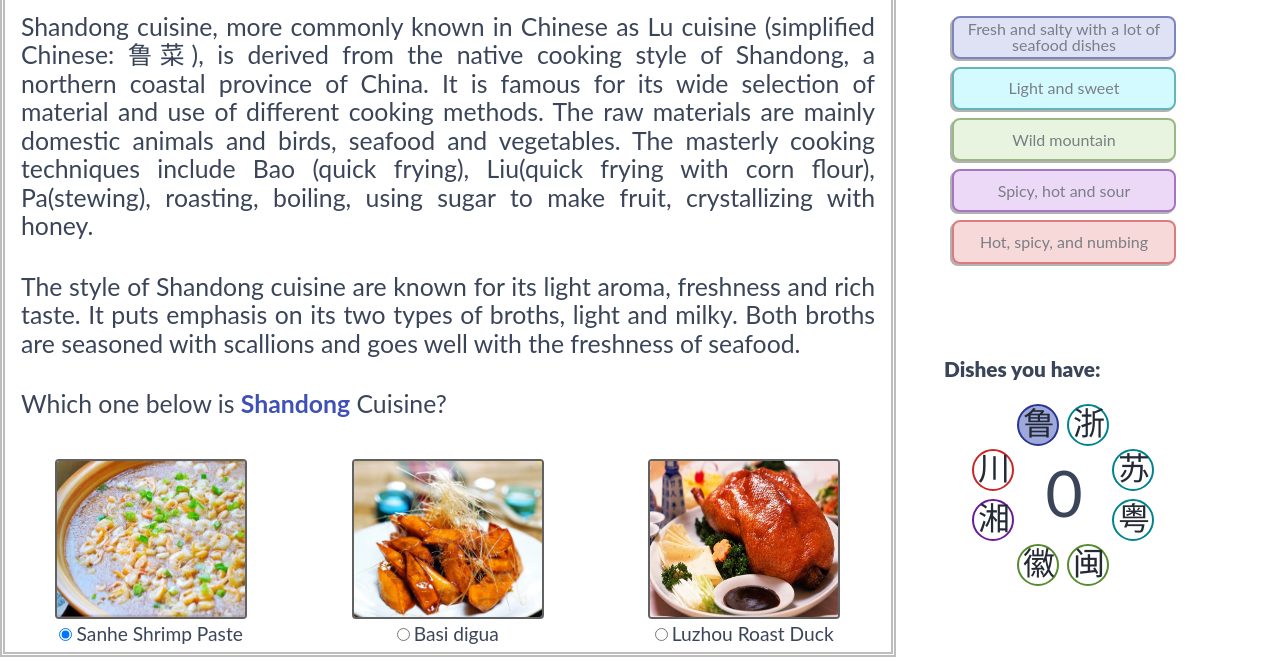
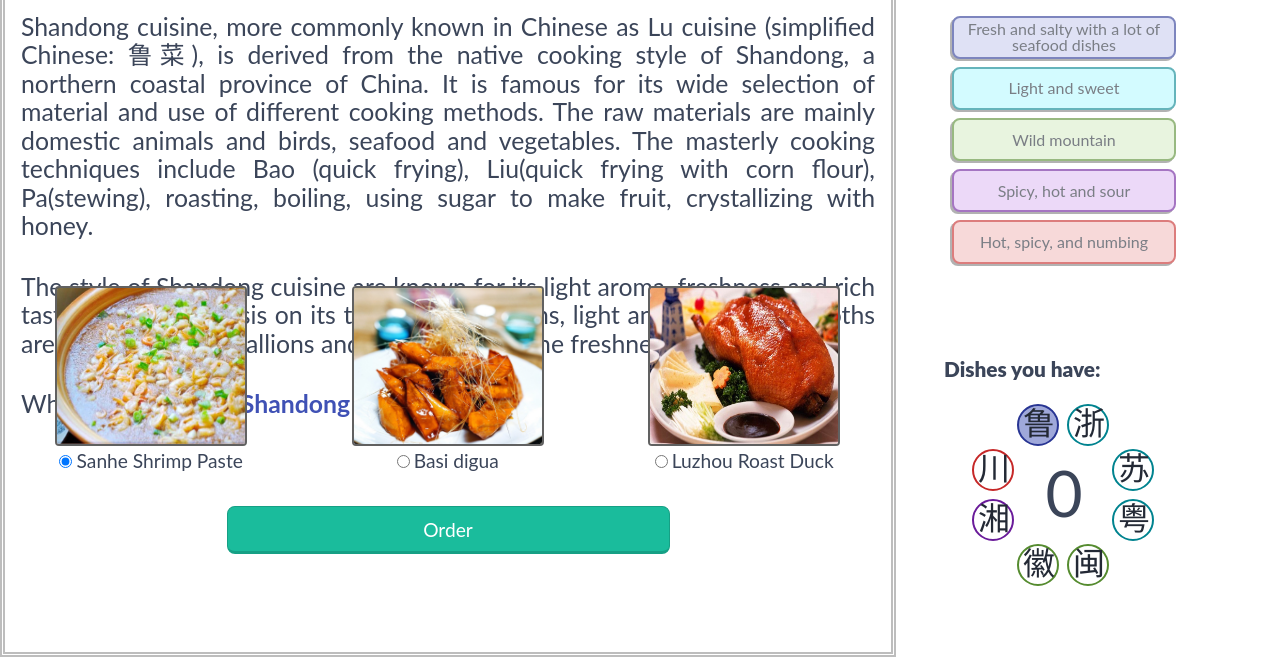
Before and after one commit to wangmeng255/Chinese-cuisine-quiz, a plain HTML site: page index.html in a window 1280 px wide. Both pictures are taken after a click on the button "Fresh and salty with a lot of seafood dishes". Shown: the part 138-800 px from the top of the page. Drawn offline with nearby package versions, Linux system fonts and the light colour scheme.

Commit message:
set article height

```diff
--- a/css/style.css
+++ b/css/style.css
@@ -131,6 +131,11 @@ h1 {
 	font-size: 4rem;
 	margin-top: -57%;
 }
+.saltyQuestion article, .sweetQuestion article,
+.wildQuestion article, .spicyQuestion article,
+.numbQuestion article {
+  height: 20rem;
+}
 .saltyQuestion h2, .sweetQuestion h2,
 .wildQuestion h2, .spicyQuestion h2,
 .numbQuestion h2 {
@@ -151,7 +156,7 @@ h1 {
 }
 .spicyQuestion p {
 	padding: 0.8rem 1rem;
-	font-size: 1.67rem;
+	font-size: 1.4rem;
 }
 .numbQuestion p {
   padding: 0.95rem 1rem;
```
